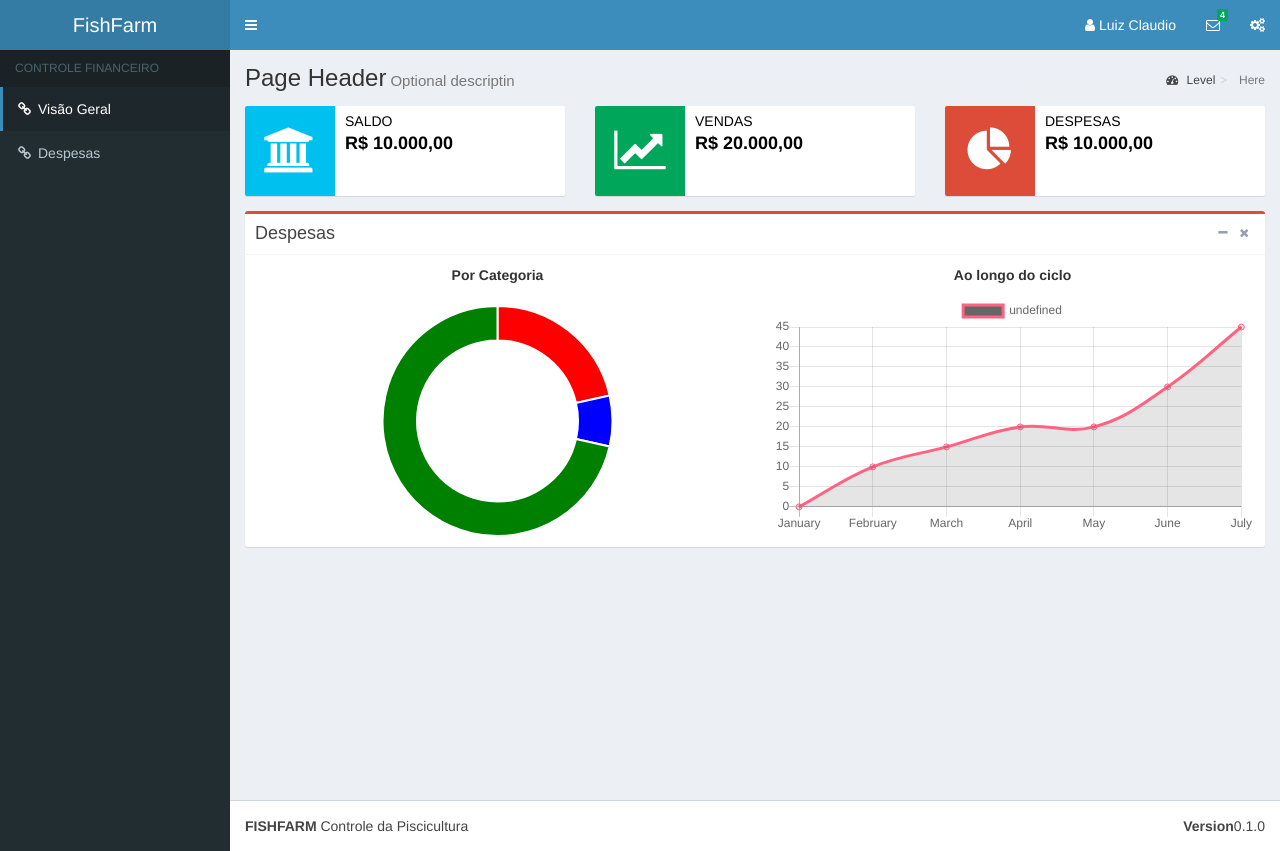
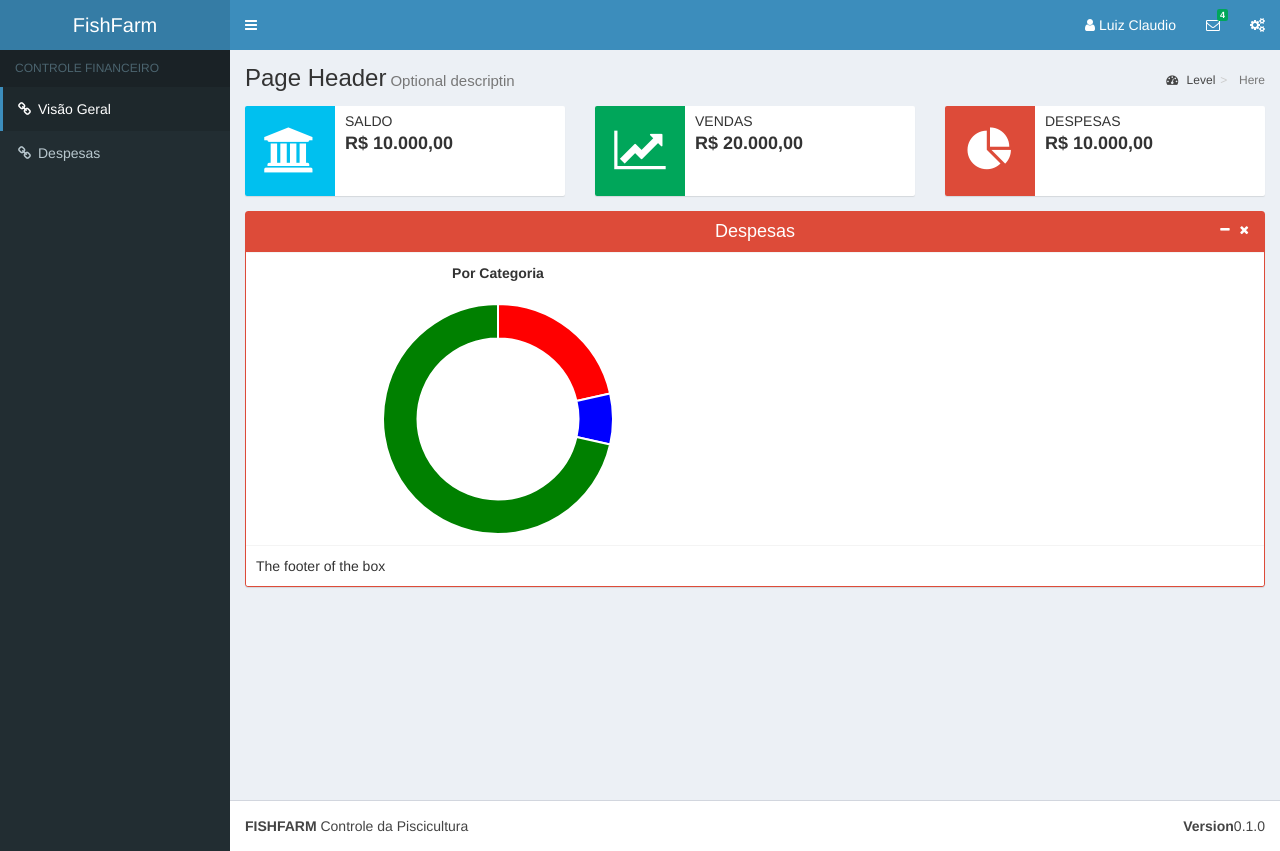
Before and after one commit to wowluisjnr/react-admLTE, a React (Create React App) app in the folder frontend/: page /#/ in a window 1280 px wide. Built offline with nearby package versions, Linux system fonts and the light colour scheme.

Commit message:
Component Box e InfoBox Quase perfeito

```diff
--- a/frontend/src/components/financeiro/ViewFinance.jsx
+++ b/frontend/src/components/financeiro/ViewFinance.jsx
@@ -5,31 +5,43 @@ import {Link} from 'react-router-dom'
 import Charts from './Charts'
 
 import './ViewFinance.css'
+import InfoBox from '../templates/infoBox/InfoBox';
+import ProgresBar from '../templates/infoBox/ProgresBar';
+import Box from '../templates/box/Box';
 
 
 export default props =>
 <Main>
     <div className="row">
-        <div className="col-md-4 col-sm-6 col-xs-12">
-            <Link to="/" >
-                <Widgets bgColor='bg-aqua' icon='fa-bank' text='Saldo' number='R$ 10.000,00'/>
-            </Link>
-        </div>
-        <div className="col-md-4 col-sm-6 col-xs-12">
-            <Link to="/" >
-                <Widgets bgColor='bg-green' icon='fa-line-chart' text='Vendas' number='R$ 20.000,00'/>
-            </Link>
-        </div>
-        <div className="col-md-4 col-sm-6 col-xs-12">
-            <Link to="/despesas" >
-                <Widgets bgColor='bg-red' icon='fa-pie-chart' text='Despesas' number='R$ 10.000,00'/>
-            </Link>
-        </div>
+        <InfoBox width = {4}
+                icon = 'fa-bank'
+                stats = 'R$ 10.000,00'
+                subject = 'Saldo'
+                theme = 'bg-aqua'/>
+
+        <InfoBox width={4} icon = 'fa-line-chart' stats = 'R$ 20.000,00' subject = 'Vendas' theme = 'bg-green'>
+                {/* <ProgresBar percent= '50%' description = '50% Increase in 30 Days'/> */}
+        </InfoBox>
+
+        <InfoBox width={4} icon='fa-pie-chart' stats='R$ 10.000,00' subject='Despesas' theme='bg-red'/>
     </div>
+
+
     <div className="row">
-        <div className="col-md-12">
-            <div className="box box-danger">
-                <div className="box-header with-border">
+        <Box width={12} theme='box-danger' border={true} title='Despesas'>
+            <div className="row">
+                <Charts />
+            </div>
+        </Box>
+
+
+
+        {/* <div className="col-md-12">
+                <div className="box box-solid box-danger">
+                {/* <div class="overlay">
+                    <i class="fa fa-refresh fa-spin"></i>
+                </div> */}
+            {/*<div className="box-header with-border">
                     <h3 className="box-title">Despesas</h3>
                     <div className="box-tools pull-right">
                         <button className="btn btn-box-tool">
@@ -47,7 +59,7 @@ export default props =>
                     </div>
                 </div>
             </div>
-        </div>
+        </div> */}
     </div>
 
 
--- /dev/null
+++ b/frontend/src/components/templates/box/Box.jsx
@@ -0,0 +1,39 @@
+import React from 'react'
+
+export default props=>
+
+
+<div className={`col-md-${props.width}`}>
+    <div class={`box ${props.theme} ${props.border && 'box-solid'}`}>{/* box-solid  box-color collapsed-box*/}
+        <div class="box-header with-border text-center">
+            <h3 class="box-title">{props.title}</h3>
+            <div class="box-tools pull-right">
+                <button className="btn btn-box-tool">
+                    <i className="fa fa-minus"></i>
+                </button>
+                <button className="btn btn-box-tool">
+                    <i className="fa fa-times"></i>
+                </button>
+                {/* <span class="label label-primary">Label</span> */}
+            </div>
+        </div>
+        <div class="box-body">
+            {props.children}
+            {/* The body of the box */}
+        </div>
+
+        <div class="box-footer">
+            The footer of the box
+        </div>
+    </div>
+</div>
+
+// width = 3 (Sets the size/width)
+// collapsed = true/false (Optional boolean to set initial state of the box. Setting it to true will render a collapsed box, by default this is false)
+// theme = 'box-default' / 'box-primary' / 'box-warning' / 'box-danger' / 'box-success'
+// loading = true (Optional boolean value, to show a loading animation)
+// border = true (Optional boolean value, will apply a border for the box and color for the title bar if true)
+// title = 'Can be a string or a number'
+// content = 'Can be a string or a number'
+// footer = 'Can be a string or a number' (Optional)
+// boxTools = {['collapse','remove','expand']}  (Optional buttons to make the box expand, collapse or remove upon clicking )
--- /dev/null
+++ b/frontend/src/components/templates/infoBox/InfoBox.jsx
@@ -0,0 +1,14 @@
+import React from 'react'
+
+export default props =>
+<div className={`col-md-${props.width} col-sm-6 col xs-12`}>
+   <div class={`info-box ${props.children && props.theme}`}>
+        {/* <!-- Apply any bg-* class to to the icon to color it --> */}
+        <span class={`info-box-icon ${!props.children && props.theme}`}><i class={`fa ${props.icon}`}></i></span>
+        <div class="info-box-content">
+            <span class="info-box-text">{props.subject}</span>
+            <span class="info-box-number">{props.stats}</span>
+            {props.children}
+        </div>
+   </div>
+</div>
--- /dev/null
+++ b/frontend/src/components/templates/infoBox/ProgresBar.jsx
@@ -0,0 +1,11 @@
+import React from 'react'
+
+export default props =>
+<React.Fragment>
+    <div className="progress">
+        <div className="progress-bar" style={{width: props.percent}}></div>
+    </div>
+    <span className="progress-description">
+          {props.description}
+    </span>
+</React.Fragment>
```
